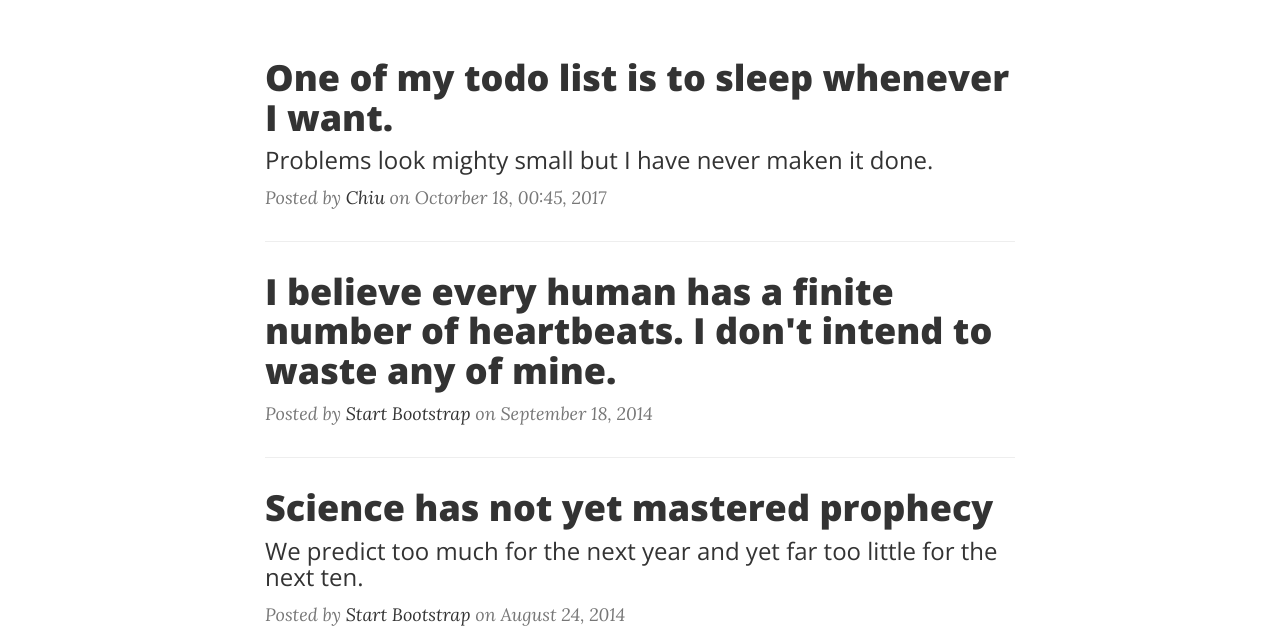
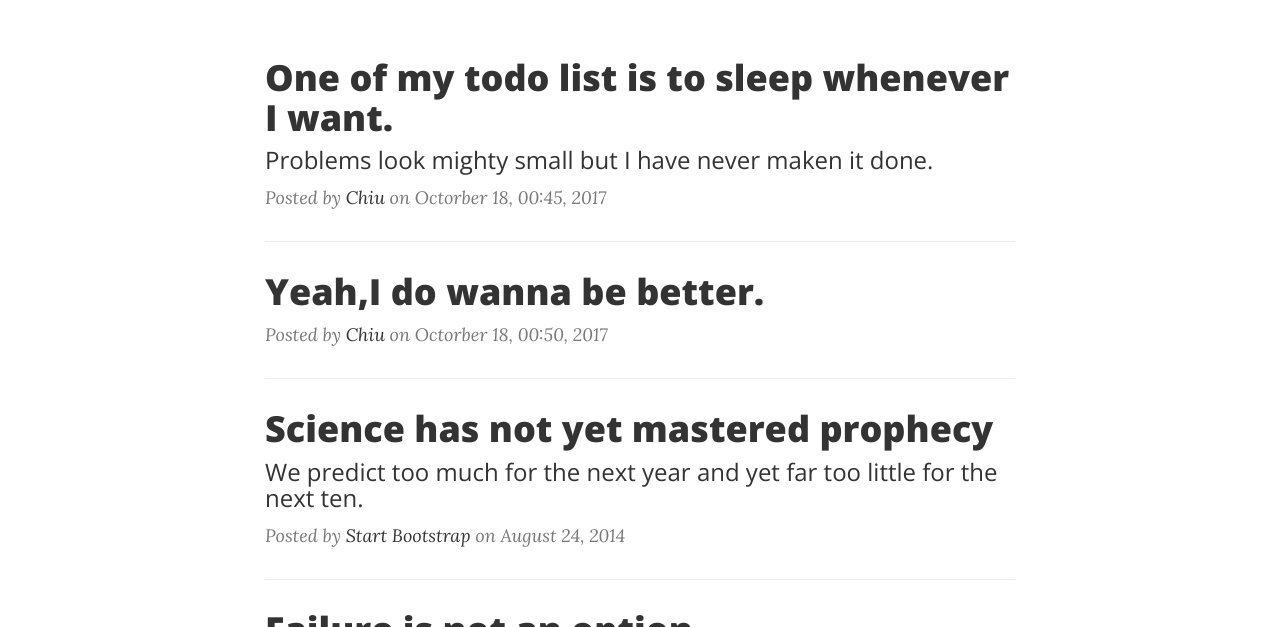
Before and after one commit to Chiuqyan/Chiu, a website: page index.html in a window 1280 px wide. Shown: the part 591-1218 px from the top of the page. Drawn offline with nearby package versions, Linux system fonts and the light colour scheme.

Commit message:
add second post

```diff
--- a/index.html
+++ b/index.html
@@ -103,10 +103,10 @@
                 <div class="post-preview">
                     <a href="post.html">
                         <h2 class="post-title">
-                            I believe every human has a finite number of heartbeats. I don't intend to waste any of mine.
+                            Yeah,I do wanna be better.
                         </h2>
                     </a>
-                    <p class="post-meta">Posted by <a href="#">Start Bootstrap</a> on September 18, 2014</p>
+                    <p class="post-meta">Posted by <a href="#">Chiu</a> on Octorber 18, 00:50, 2017</p>
                 </div>
                 <hr>
                 <div class="post-preview">
```
